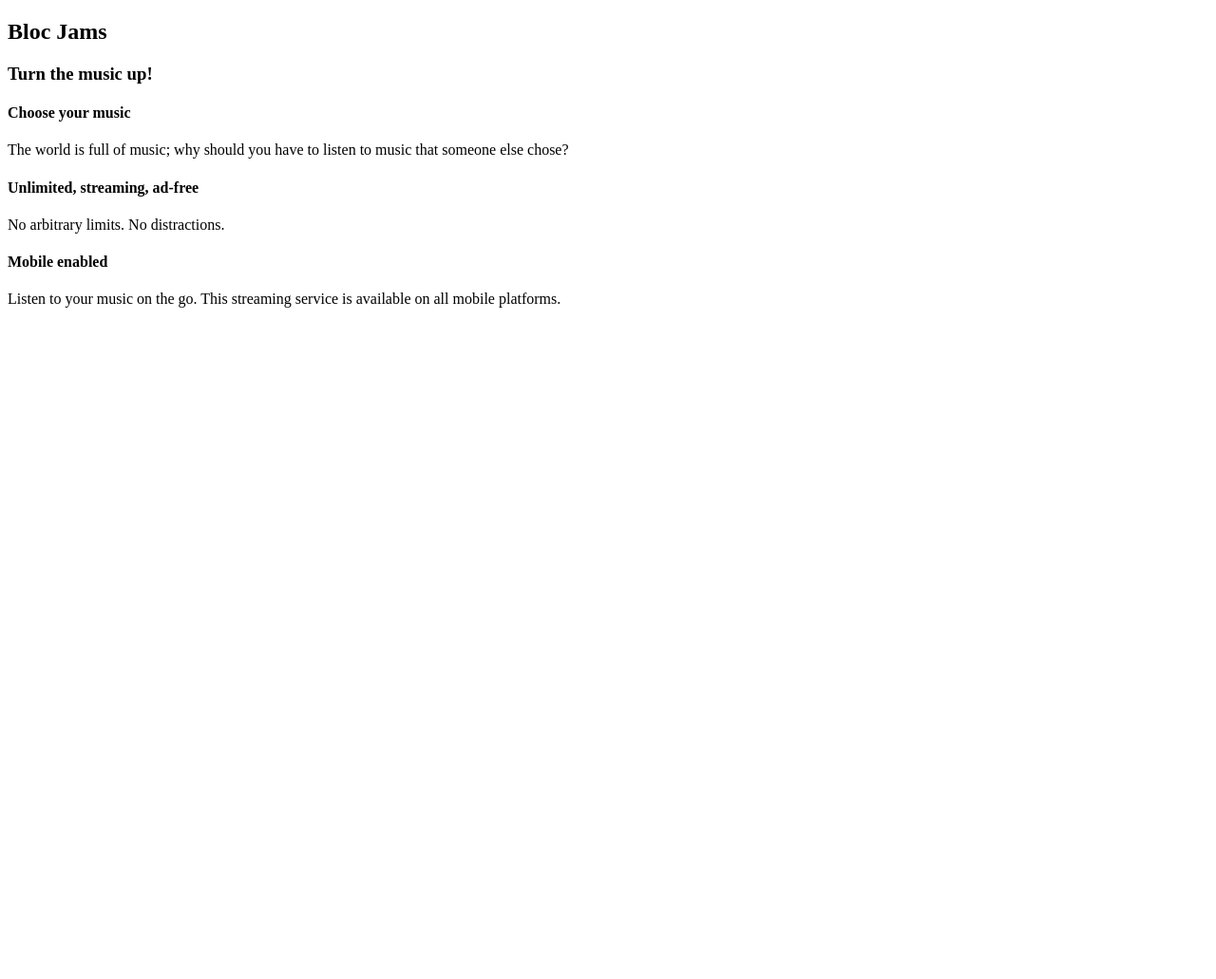
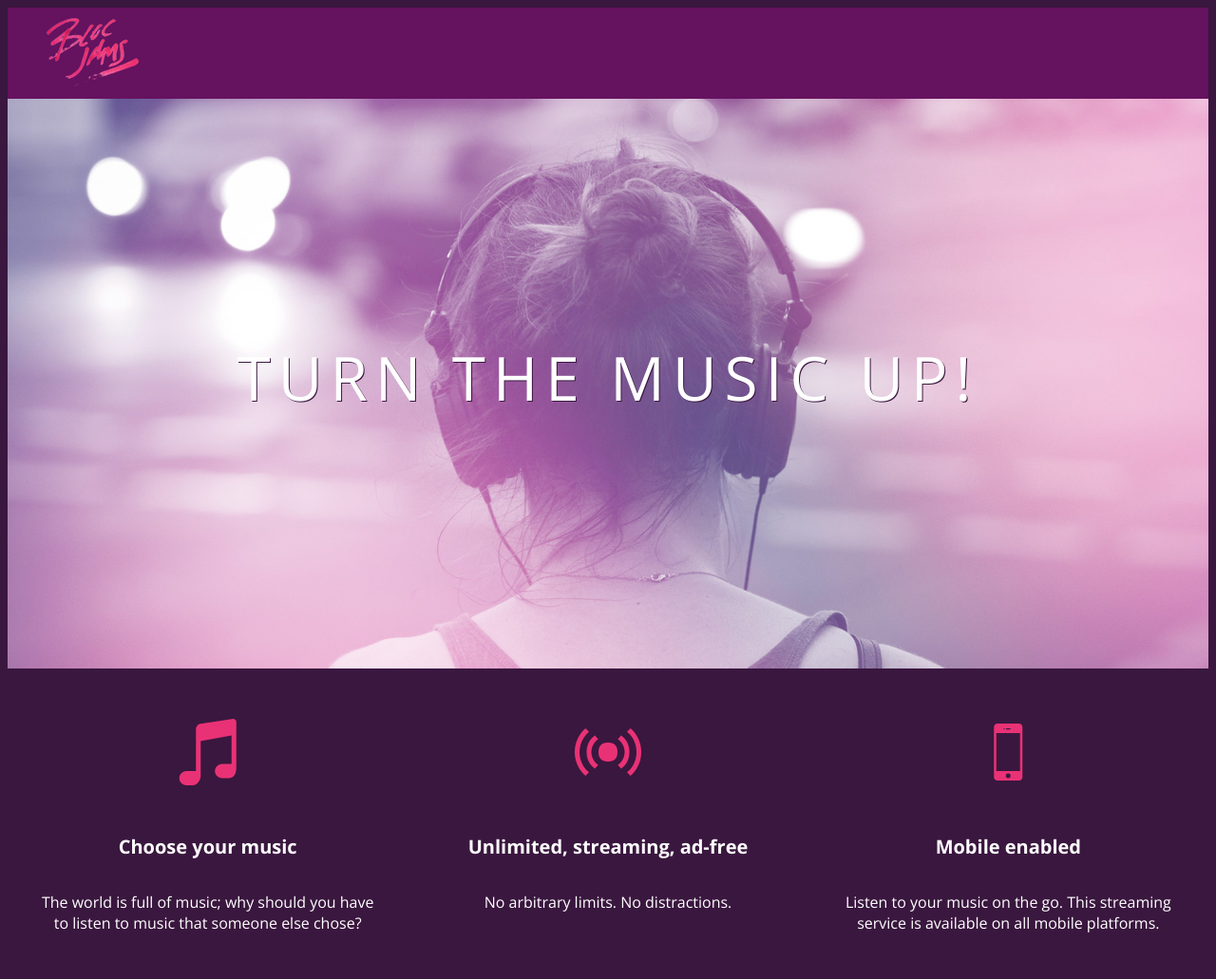
Before and after one commit to aswiggin/bloc-jams, a plain HTML site: page index.html in a window 1280 px wide. Shown: the whole page at 95% size. Before the commit the page ends 800 px from the top, so only its background shows below. Drawn offline with nearby package versions, Linux system fonts and the light colour scheme.

Commit message:
Checkpoint 3 complete

```diff
--- a/index.html
+++ b/index.html
@@ -2,23 +2,35 @@
 <html>
     <head>
       <title>Bloc Jams</title>
+      <link rel="stylesheet" type="text/css" href="http://fonts.googleapis.com/css?family=Open+Sans:400,800,600,700,300">
+      <link rel="stylesheet" type="text/css" href="http://code.ionicframework.com/ionicons/2.0.1/css/ionicons.min.css">
+      <link rel="stylesheet" type="text/css" href="styles/normalize.css-master">
+      <link rel="stylesheet" type="text/css" href="styles/main.css">
     </head>
-    <body>
-      <nav></nav> <!-- navigation bar -->
-      <section>
-        <header>  <h1>Bloc Jams</h1>
-          <h3>Turn the music up!</h3></header>
+    <body class="landing">
+      <nav class="navbar">
+       <img src="assets/images/bloc_jams_logo.png" alt="bloc jams logo" class="logo">
+      </nav> <!-- navigation bar -->
+    <section class="hero-content">
+        <h1 class="hero-title">Turn the music up!</h1>
       </section> <!-- hero content -->
 
-          <section>
-            <h4>Choose your music</h4>
-            <p>The world is full of music; why should you have to listen to music that someone else chose?</p>
-
-            <h4>Unlimited, streaming, ad-free</h4>
-            <p>No arbitrary limits. No distractions.</p>
-
-            <h4>Mobile enabled</h4>
-            <p>Listen to your music on the go. This streaming service is available on all mobile platforms.</p>
+          <section class="selling-points">
+            <div class="point">
+              <span class="ion-music-note"></span>
+              <h5 class="point-title">Choose your music</h5>
+              <p class="point-description">The world is full of music; why should you have to listen to music that someone else chose?</p>
+            </div>
+            <div class="point">
+              <span class="ion-radio-waves"></span>
+              <h5 class="point-title">Unlimited, streaming, ad-free</h5>
+              <p class="point-description">No arbitrary limits. No distractions.</p>
+                           </div>
+            <div class="point">
+              <span class="ion-iphone"></span>
+               <h5 class="point-title">Mobile enabled</h5>
+               <p class="point-description">Listen to your music on the go. This streaming service is available on all mobile platforms.</p>
+             </div>
           </section>
        <!-- selling points -->
     </body>
--- /dev/null
+++ b/styles/main.css
@@ -0,0 +1,73 @@
+html {
+     height: 100%; /* makes sure our HTML takes up 100% of the browser window */
+     font-size: 100%;
+ }
+
+ body {
+     font-family: 'Open Sans'; /* sets our font to the "Open Sans" typeface */
+     color: white;             /* sets the text color to white */
+     min-height: 100%;         /* says the height of the body must be, at minimum, 100% of the window */
+ }
+
+ body.landing {
+     background-color: rgb(58,23,63); /* sets the background color to an RGB value (see below) */
+}
+.navbar {
+    padding: 0.5rem;
+    background-color: rgb(101,18,95);
+}
+
+.navbar .logo {
+    position: relative; /* positioning will be explained in a resource */
+    left: 2rem;
+}
+.hero-content {
+    position: relative; /* positioning will be explained in a resource */
+    min-height: 600px;  /* hero content element must be _at least_ 600 pixels */
+    background-image: url(../assets/images/bloc_jams_bg.jpg);
+    background-repeat: no-repeat;
+    background-position: center center;
+    background-size: cover;
+}
+.hero-content .hero-title {
+    position: absolute;             /* positioning will be explained in a resource */
+    top: 40%;                       /* positioning will be explained in a resource */
+    -webkit-transform: translateY(-50%);
+    -moz-transform: translateY(-50%);
+    -ms-transform: translateY(-50%);
+    transform: translateY(-50%);
+    width: 100%;                    /* makes sure the title inhabits the full width of its container */
+    text-align: center;             /* aligns text in the horizontal center of the element */
+    font-size: 4rem;                /* specifies the size of the font in root em units */
+    font-weight: 300;               /* makes the font thinner or lighter weight */
+    text-transform: uppercase;      /* transforms the text to be all uppercase lettering */
+    letter-spacing: 0.5rem;         /* puts 0.5 root ems worth of space between each letter */
+    text-shadow: 1px 1px 0px rgb(58,23,63); /* creates a shadow underneath the text for readability over the image */
+}
+.selling-points {
+    position: relative;
+    display: table;
+    width: 100%;
+    -webkit-box-sizing: border-box;
+    -moz-box-sizing: border-box;
+    box-sizing: border-box; /* we'll explain this in a resource */
+}
+
+.point {
+    display: table-cell;
+    position: relative;
+    width: 33.3%;
+    padding: 2rem;
+    text-align: center;
+}
+
+.point .point-title {
+    font-size: 1.25rem;
+}
+
+.ion-music-note,
+.ion-radio-waves,
+.ion-iphone {
+    color: rgb(233,50,117);
+    font-size: 5rem;
+}
```
Also changed, not shown: assets/images/bloc_jams_bg.jpg (added), assets/images/bloc_jams_logo.png (added), 2 other files.
